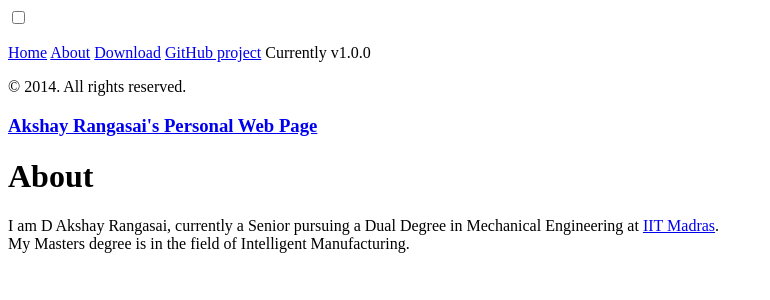
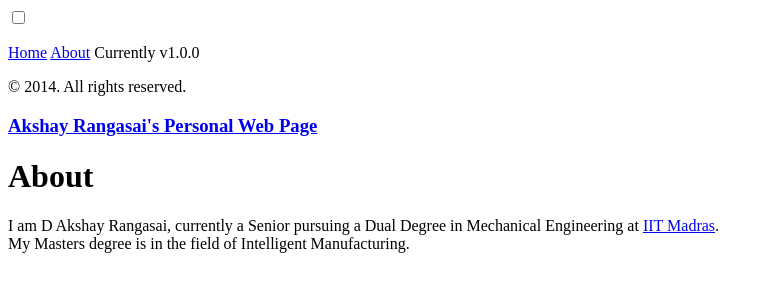
Before and after one commit to akshayrangasai/akshayrangasai.github.io, a Jekyll site: the page built from about.md, in a window 1280 px wide. Shown: the top 300 px of the page, without its empty margins (0-770 px from the left). Built offline with Jekyll 4.4.1, drawn with Linux system fonts in a browser that asks for light colours; Markdown is read by kramdown in place of the engine named in the settings.

Commit message:
Changed Sidebar to only show my site. Should add credits later.

```diff
--- a/_includes/sidebar.html
+++ b/_includes/sidebar.html
@@ -25,8 +25,6 @@
       {% endif %}
     {% endfor %}
 
-    <a class="sidebar-nav-item" href="{{ site.github.repo }}/archive/v{{ site.version }}.zip">Download</a>
-    <a class="sidebar-nav-item" href="{{ site.github.repo }}">GitHub project</a>
     <span class="sidebar-nav-item">Currently v{{ site.version }}</span>
   </nav>
 
```
